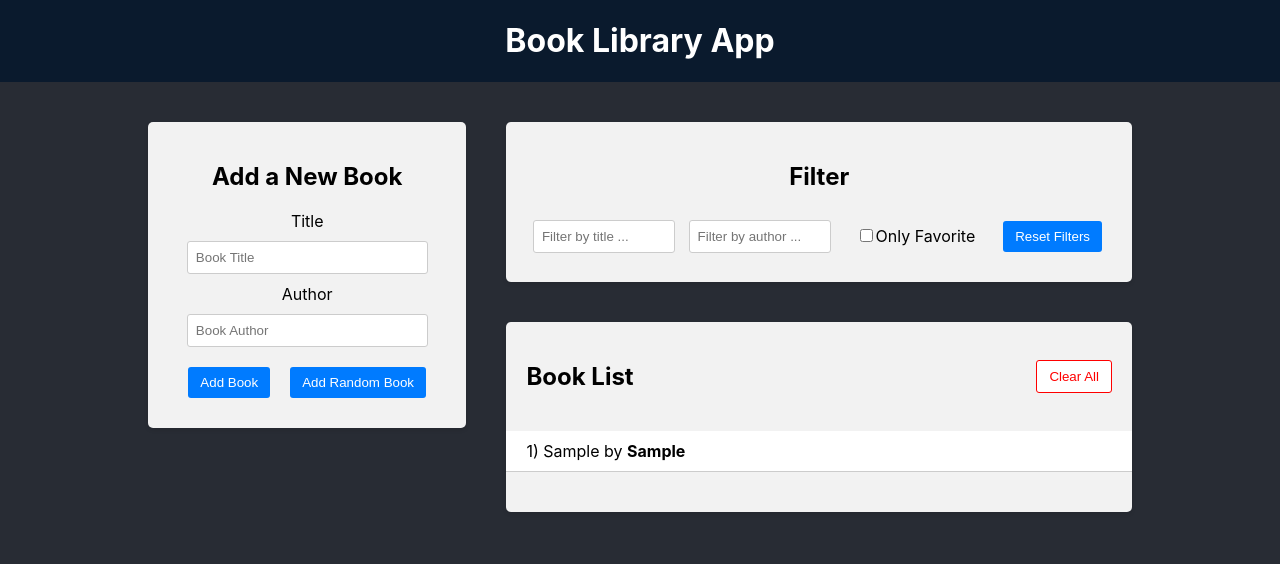
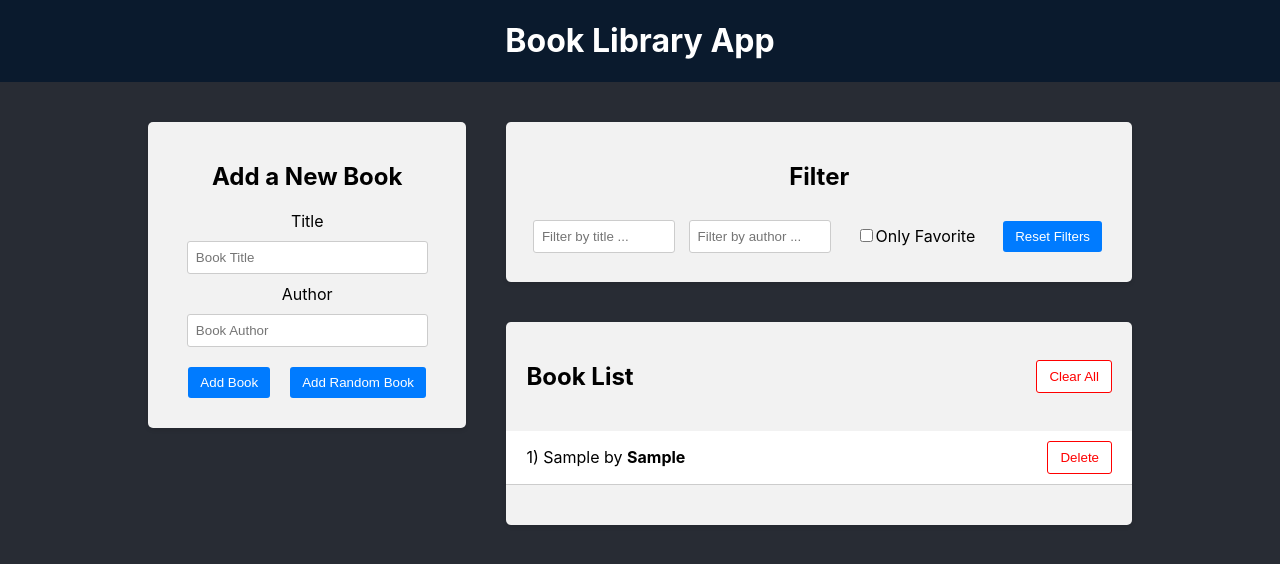
Before and after one commit to Geoffrensis/frontend, a React (Create React App) app: page / in a window 1280 px wide. Both pictures are taken after typing "Sample", "Sample" into the empty fields and a click on the button "Add Book". Shown: the top 564 px of the page. Built offline with nearby package versions, Linux system fonts and the light colour scheme.

Commit message:
Creating deleteBook

```diff
--- a/src/components/BookList/BookList.jsx
+++ b/src/components/BookList/BookList.jsx
@@ -1,7 +1,13 @@
-import { useSelector } from 'react-redux';
+import { useDispatch, useSelector } from 'react-redux';
 import './BookList.css';
+import { deleteBook } from '../../redux/books/actionCreators';
 const BookList = () => {
     const books = useSelector((state) => state.books);
+    const dispatch = useDispatch();
+
+    const handleDeleteBook = (id) => {
+        dispatch(deleteBook(id));
+    };
     return (
         <div className="app-block book-list">
             <div className="filter-row">
@@ -21,6 +27,16 @@
                                     {book.title} by{' '}
                                     <strong>{book.author}</strong>
                                 </div>
+                                <div className="book-actions">
+                                    <button
+                                        type="button"
+                                        onClick={() =>
+                                            handleDeleteBook(book.id)
+                                        }
+                                    >
+                                        Delete
+                                    </button>
+                                </div>
                             </li>
                         );
                     })}
--- a/src/redux/books/actionCreators.js
+++ b/src/redux/books/actionCreators.js
@@ -6,3 +6,9 @@
         payload: newBook,
     };
 };
+export const deleteBook = (id) => {
+    return {
+        type: actionTypes.DELETE_BOOK,
+        payload: id,
+    };
+};
--- a/src/redux/books/actionType.js
+++ b/src/redux/books/actionType.js
@@ -1 +1,2 @@
 export const ADD_BOOK = 'ADD_BOOK';
+export const DELETE_BOOK = 'DELETE_BOOK';
--- a/src/redux/books/reducer.js
+++ b/src/redux/books/reducer.js
@@ -4,6 +4,8 @@
     switch (action.type) {
         case actionTypes.ADD_BOOK:
             return [...state, action.payload];
+        case actionTypes.DELETE_BOOK:
+            return state.filter((book) => book.id !== action.payload);
         default:
             return state;
     }
```
